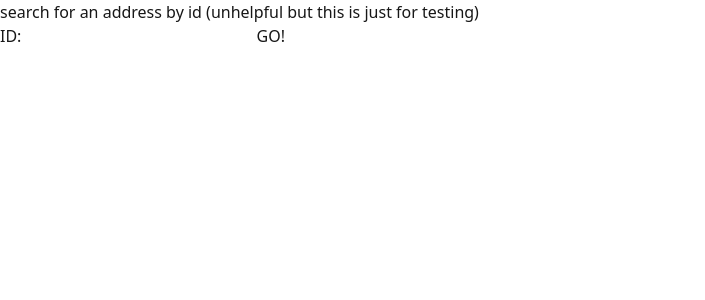
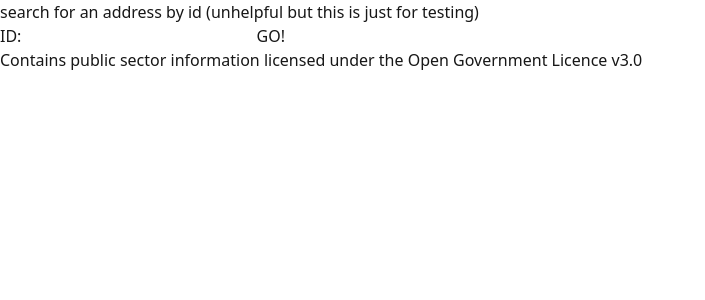
Before and after one commit to CanopusFalling/OSM-Address-Audit, a Next.js app: page / in a window 1280 px wide. Shown: the top 300 px of the page, without its empty margins (0-705 px from the left). Built offline with nearby package versions, Linux system fonts and the light colour scheme.

Commit message:
Add an attribution footer.

```diff
--- a/app/layout.tsx
+++ b/app/layout.tsx
@@ -14,7 +14,13 @@ export default function RootLayout({
 }>) {
   return (
     <html lang="en">
-      <body>{children}</body>
+      <body>
+        {children}
+        <footer>
+          Contains public sector information licensed under the Open Government
+          Licence v3.0
+        </footer>
+      </body>
     </html>
   );
 }
```
